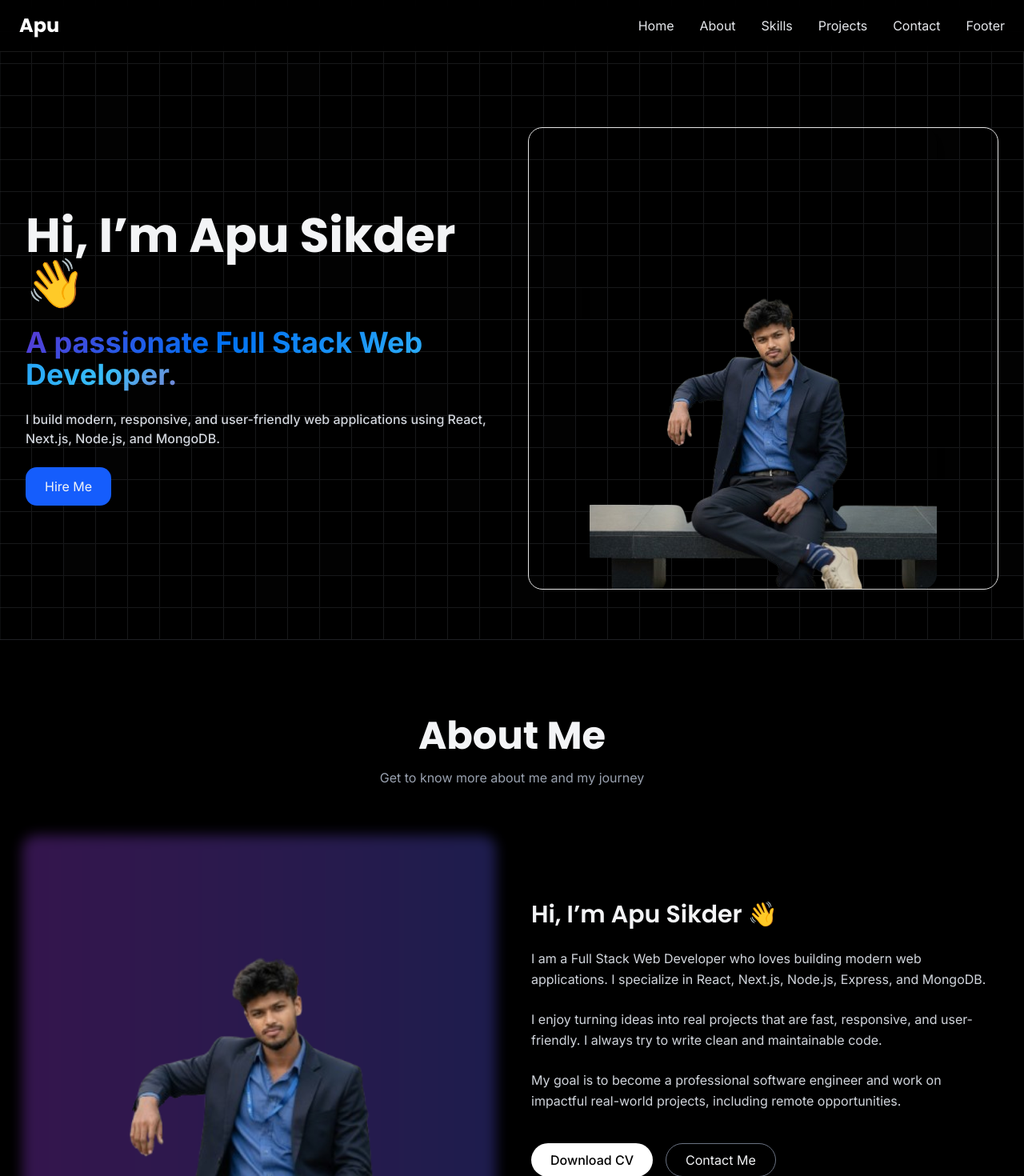
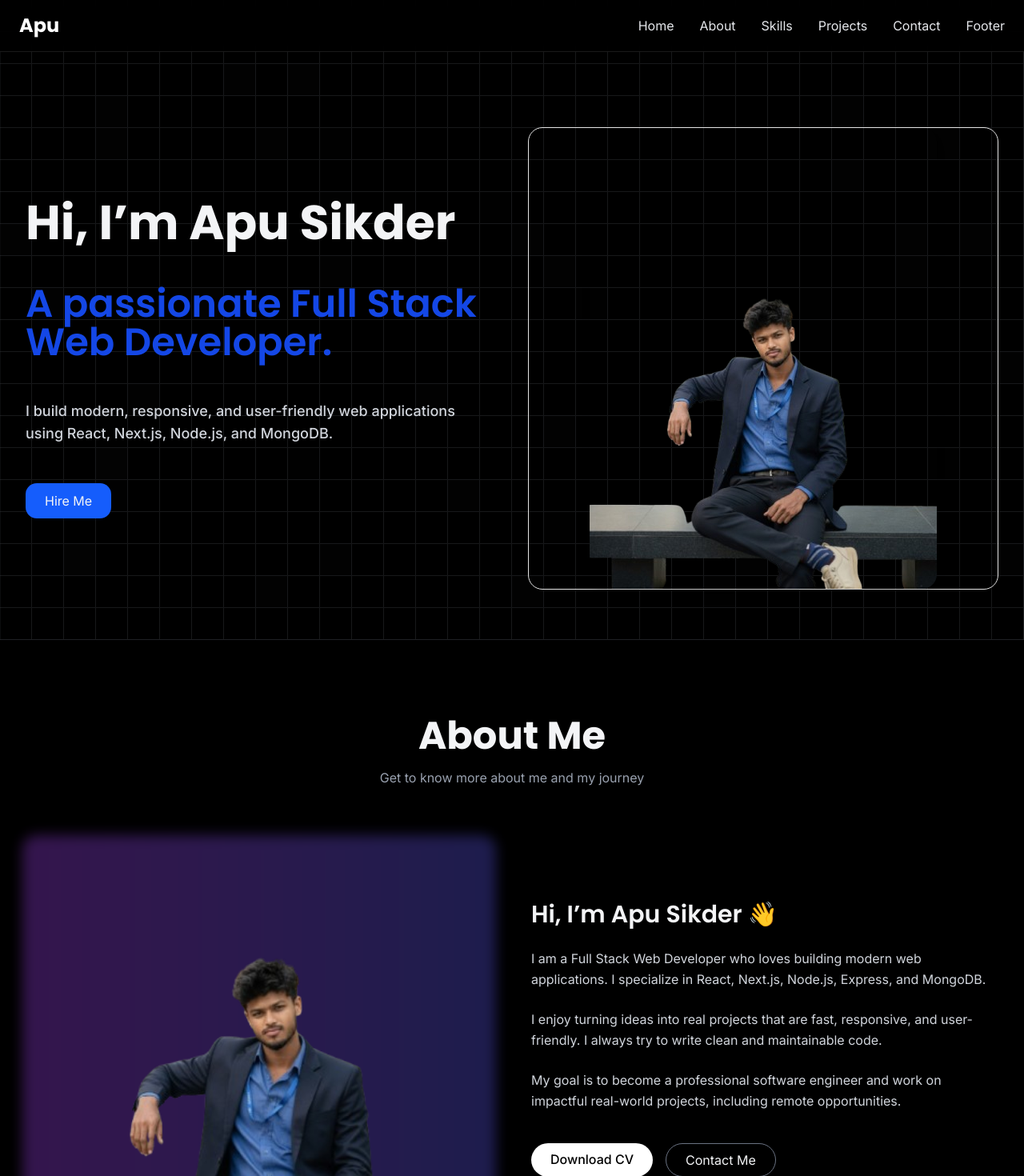
Before and after one commit to apusikder94-ui/Portfolio, a Next.js app: page / in a window 1280 px wide. Shown: the top 1470 px of the page at 80% size. Built offline with nearby package versions, Linux system fonts and the light colour scheme.

Commit message:
code updated

```diff
--- a/components/About.tsx
+++ b/components/About.tsx
@@ -1,8 +1,19 @@
+"use client";
 import Image from "next/image";
 import React from "react";
 import heroImage from "@/public/hero.jpeg";
 
 const About = () => {
+  const handleScroll = (section: string) => {
+    const element = document.getElementById(section.toLowerCase());
+
+    if (element) {
+      element.scrollIntoView({
+        behavior: "smooth",
+        block: "start",
+      });
+    }
+  };
   return (
     <section id="about" className="bg-black text-gray-100 py-24">
       <div className="max-w-7xl mx-auto px-6 md:px-8">
@@ -56,11 +67,17 @@ const About = () => {
 
             {/* Buttons */}
             <div className="flex flex-wrap gap-4 pt-4">
-              <button className="px-6 py-2 bg-white text-black rounded-full font-medium hover:bg-gray-200 transition">
+              <a
+                href="/Apu_Sikder_Resume.docx"
+                download="Apu_Sikder_Resume.docx"
+                className="px-6 py-2 bg-white text-black rounded-full font-medium hover:bg-gray-200 transition"
+              >
                 Download CV
-              </button>
+              </a>
 
-              <button className="px-6 py-2 border border-gray-500 rounded-full hover:bg-white hover:text-black transition">
+              <button
+              onClick={()=>handleScroll("Contact")}
+              className="px-6 py-2 border border-gray-500 rounded-full hover:bg-white hover:text-black transition">
                 Contact Me
               </button>
             </div>
--- a/components/Contact.tsx
+++ b/components/Contact.tsx
@@ -4,7 +4,7 @@ import { FaGithub, FaLinkedin } from "react-icons/fa";
 
 const Contact = () => {
   return (
-    <section id="contact" className="bg-black py-24 text-white">
+    <section id="contact" className="bg-black py-24 text-white text-white">
       <div className="max-w-7xl mx-auto px-6">
 
         {/* Heading */}
@@ -42,20 +42,20 @@ const Contact = () => {
                 href="mailto:apusikder94@gmail.com"
                 className="flex items-center gap-4 hover:text-primary transition"
               >
-                <Mail className="w-6 h-6 text-primary" />
+                <Mail className="w-6 h-6 text-white" />
                 <span>apusikder94@gmail.com</span>
               </a>
 
               <a
                 href="tel:+8801XXXXXXXXX"
-                className="flex items-center gap-4 hover:text-primary transition"
+                className="flex items-center gap-4 hover:text-white transition"
               >
-                <Phone className="w-6 h-6 text-primary" />
+                <Phone className="w-6 h-6 text-white" />
                 <span>+880 1909280740</span>
               </a>
 
               <div className="flex items-center gap-4">
-                <MapPin className="w-6 h-6 text-primary" />
+                <MapPin className="w-6 h-6 text-white" />
                 <span>Bangladesh</span>
               </div>
 
@@ -108,7 +108,7 @@ const Contact = () => {
 
             <button
               type="submit"
-              className="w-full py-4 rounded-lg bg-primary text-black font-bold hover:scale-105 transition duration-300"
+              className="w-full py-4 rounded-lg text-black font-bold hover:scale-105 transition duration-300 bg-white"
             >
               Send Message
             </button>
--- a/components/Hero.tsx
+++ b/components/Hero.tsx
@@ -1,3 +1,4 @@
+"use client";
 import React from "react";
 import { AnimatedGridPattern } from "@/components/ui/animated-grid-pattern";
 import { AuroraText } from "@/components/ui/aurora-text";
@@ -5,6 +6,17 @@ import heroImage from "@/public/hero.jpeg";
 import Image from "next/image";
 
 const Hero = () => {
+
+  const handleScroll = (section: string) => {
+    const element = document.getElementById(section.toLowerCase());
+
+    if (element) {
+      element.scrollIntoView({
+        behavior: "smooth",
+        block: "start",
+      });
+    }
+  };
   return (
     <div id="home" className="relative h-screen w-full overflow-hidden pt-24">
 
@@ -20,22 +32,24 @@ const Hero = () => {
         <div className="grid grid-cols-1 md:grid-cols-2 gap-10 items-center h-full">
 
           {/* Text */}
-          <div className="space-y-6">
-            <h1 className="text-4xl md:text-6xl font-bold">
-              Hi, I’m Apu Sikder 👋
+          <div className="space-y-8 md:space-y-12 leading-tight">
+            <h1 className="text-4xl md:text-6xl font-bold text-center md:text-start">
+              Hi, I’m Apu Sikder
             </h1>
 
-            <AuroraText className="text-3xl md:text-4xl font-semibold">
+            <h3 className="text-3xl md:text-5xl font-semibold text-blue-700 text-center md:text-start">
               A passionate Full Stack Web Developer.
-            </AuroraText>
+            </h3>
 
-            <p className="text-gray-300 font-medium">
+            <p className="text-gray-300 font-medium text-sm md:text-lg text-center md:text-start">
               I build modern, responsive, and user-friendly web applications using React, Next.js, Node.js, and MongoDB.
             </p>
 
-            <button className="px-6 py-3 bg-blue-600 hover:bg-blue-700 rounded-xl">
-              Hire Me
-            </button>
+            <div className="flex justify-center md:justify-start">
+              <button onClick={()=>handleScroll("Contact")} className="px-6 py-3 bg-blue-600 hover:bg-blue-700 rounded-xl">
+                Hire Me
+              </button>
+            </div>
           </div>
 
           {/* Image */}
```
Also changed, not shown: 1 other file (tests, documents, lock files or other folders).
